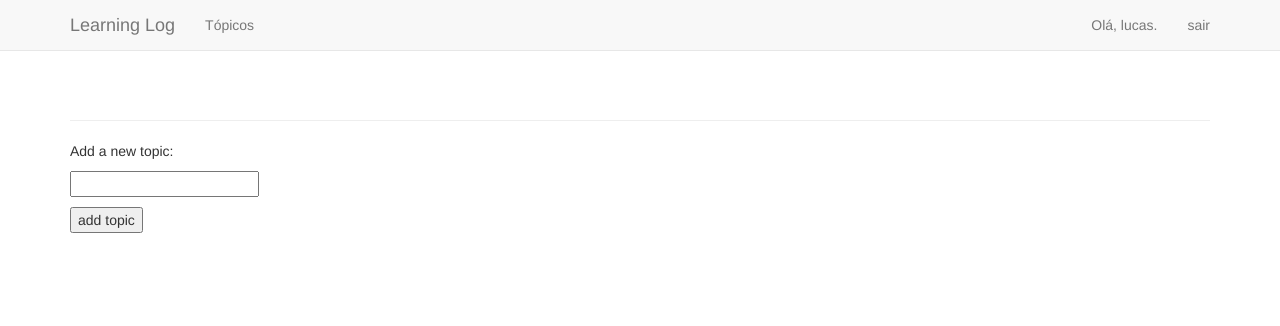
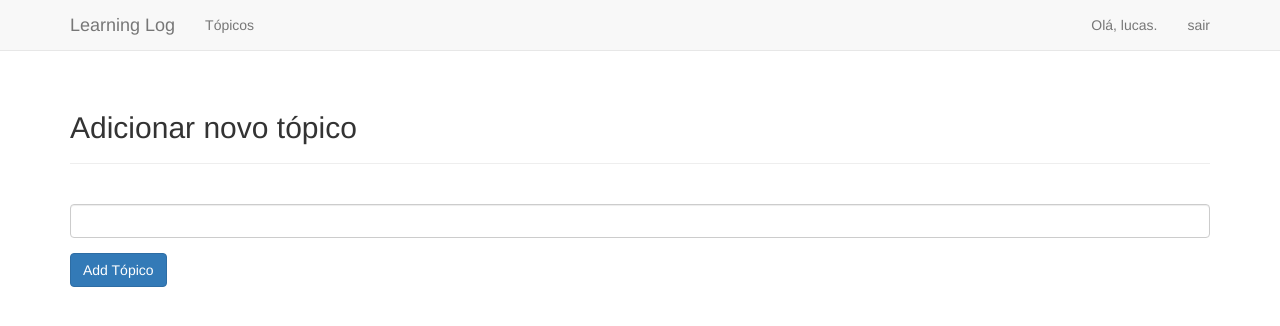
Before and after one commit to montalvas/learning_log, a Django app: page /topics/new_topic/ in a window 1280 px wide. Shown: the top 326 px of the page. Run offline with Django 3.2, Linux system fonts and the light colour scheme; a user stored in the database is signed in; some libraries are stand-ins or nearby versions.

Commit message:
add bootstrap new_topic.html

```diff
--- a/learning_logs/templates/learning_logs/new_topic.html
+++ b/learning_logs/templates/learning_logs/new_topic.html
@@ -1,11 +1,19 @@
 {% extends 'learning_logs/_layouts/base.html' %}
+{% load bootstrap3 %}
+
+{% block header %}
+  <h2>Adicionar novo tópico</h2>
+{% endblock header %}
 
 {% block content %}
-  <p>Add a new topic:</p>
 
-  <form action="{% url 'learning_logs:new_topic' %}" method="post">
+  <form action="{% url 'learning_logs:new_topic' %}" method="post" class="form">
     {% csrf_token %}
-    {{ form.as_p }}
-    <button type="submit">add topic</button>
+    {% bootstrap_form form %}
+
+    {% buttons %}
+      <button type="submit" class="btn btn-primary">Add Tópico</button>
+    {% endbuttons %}
   </form>
+
 {% endblock content %}
```
